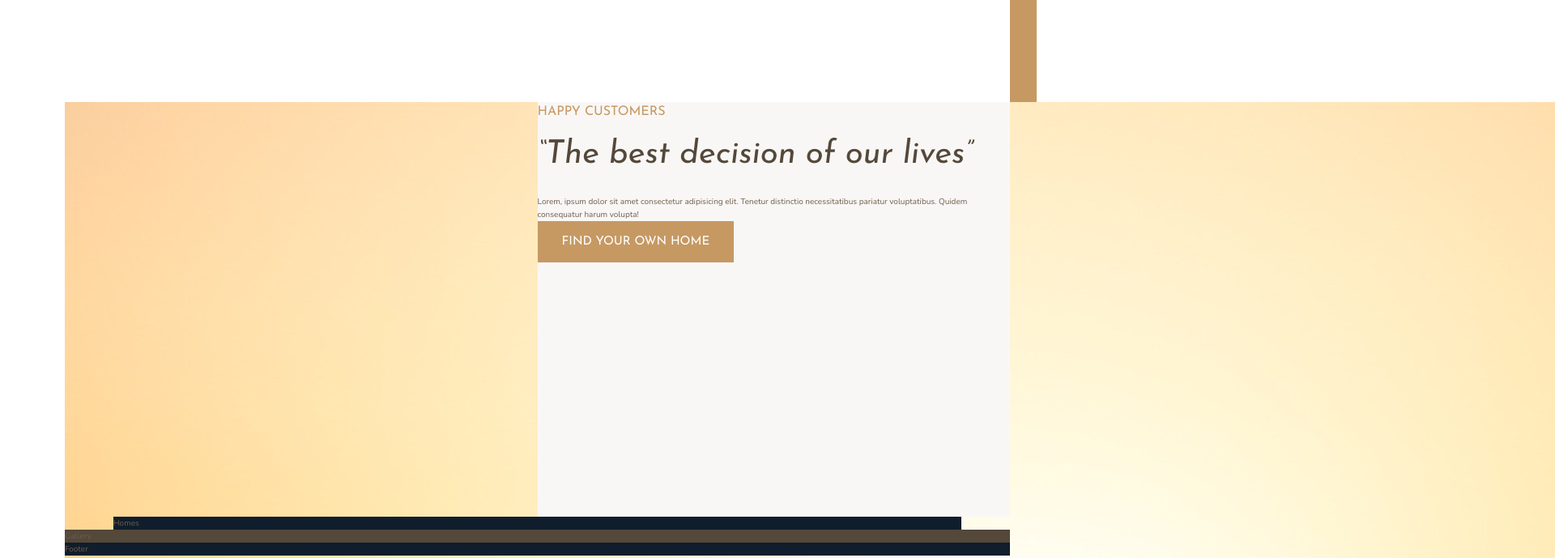
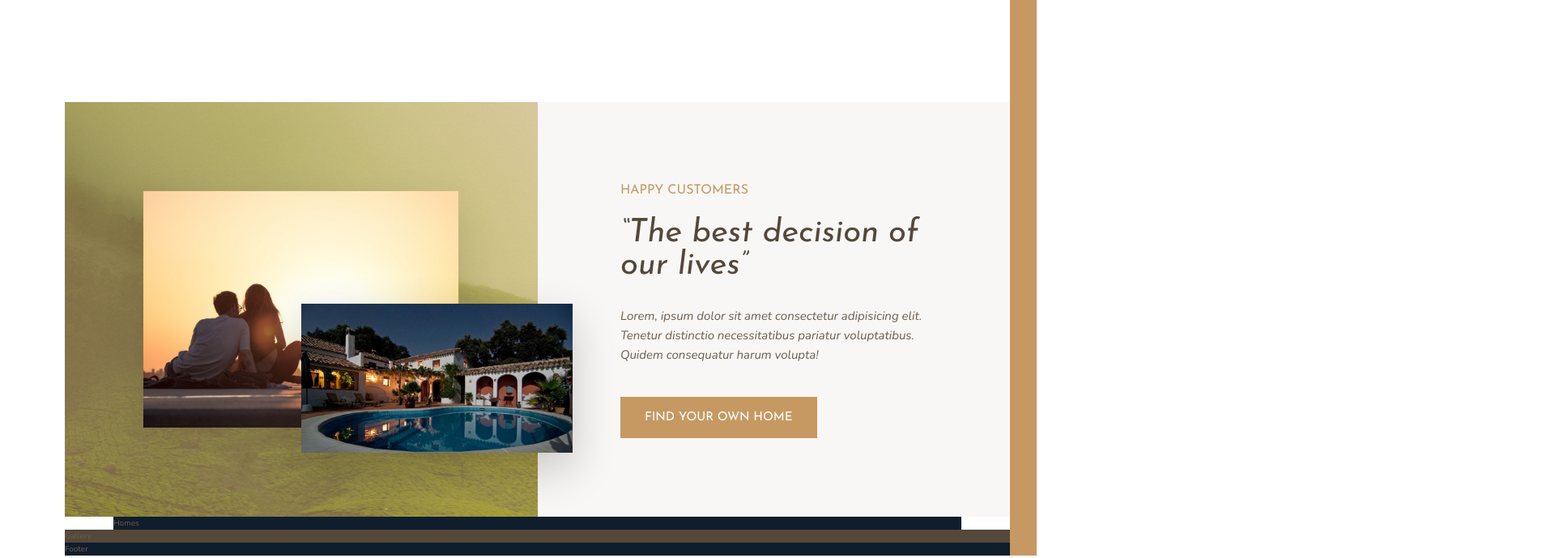
Before and after one commit to wemali05/grid, a website: page index.html in a window 1280 px wide. Shown: the part 1240-1929 px from the top of the page at 81% size, 1920 px wide, since content can reach past the window. Drawn offline with nearby package versions, Linux system fonts and the light colour scheme; files that its build step writes are made by us from their sources.

Commit message:
story scss

```diff
--- a/sass/_story.scss
+++ b/sass/_story.scss
@@ -2,10 +2,49 @@
     &__pictures {
         background-color: $color-primary;
         grid-column: full-start / col-end 4;
+        background-image: linear-gradient(rgba($color-primary, .5), rgba($color-primary, .5)),
+            url(../img/back.jpg);
+
+        display: grid;
+
+        grid-template-rows: repeat(6, 1fr);
+        grid-template-columns: repeat(6, 1fr);
+        align-items: center;
+    }
+
+    &__img--1 {
+        width: 100%;
+        grid-row: 2/6;
+        grid-column: 2/6;
+        box-shadow: 0 2rem 5rem rgba(#000, .1);
+    }
+
+    &__img--2 {
+        width: 115%;
+        grid-row: 4/6;
+        grid-column: 4/7;
+        z-index: 20;
+        box-shadow: 0 2rem 5rem rgba(#000, .2);
     }
 
     &__content {
         background-color: $color-grey-light-1;
         grid-column: col-start 5/ full-end;
+
+        padding: 6rem 8vw;
+        // display: flex;
+        // flex-direction: column;
+        // justify-content: center;
+        // align-items: flex-start;
+        display: grid;
+        align-content: center;
+        justify-items: start;
     }
+
+    &__text {
+        font-size: 1.5rem;
+        font-style: italic;
+        margin-bottom: 4rem;
+    }
+
 }
```
